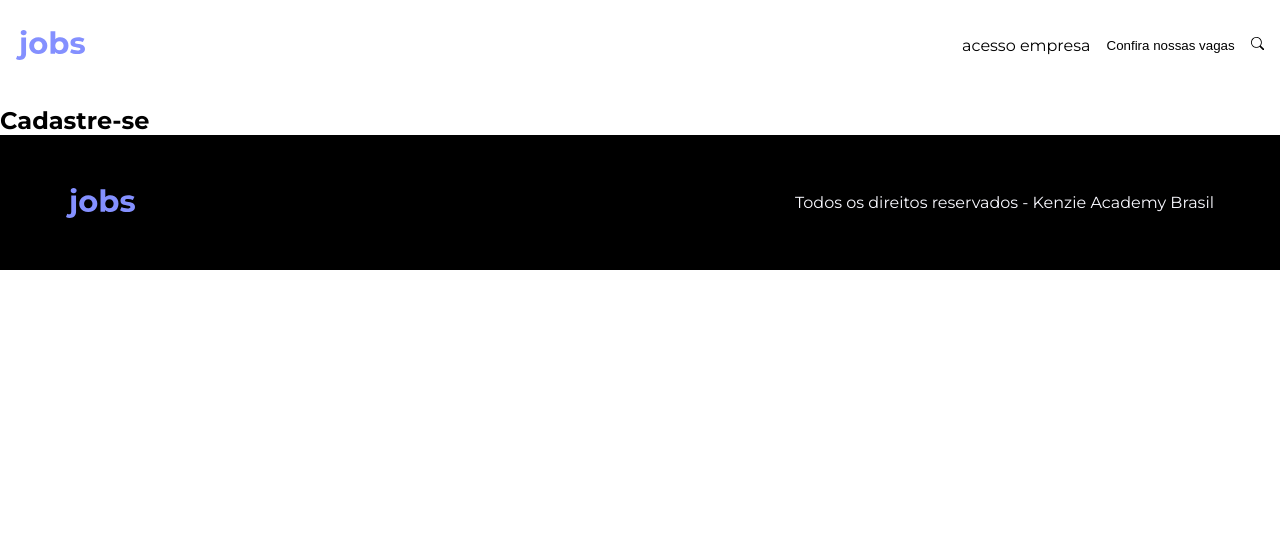
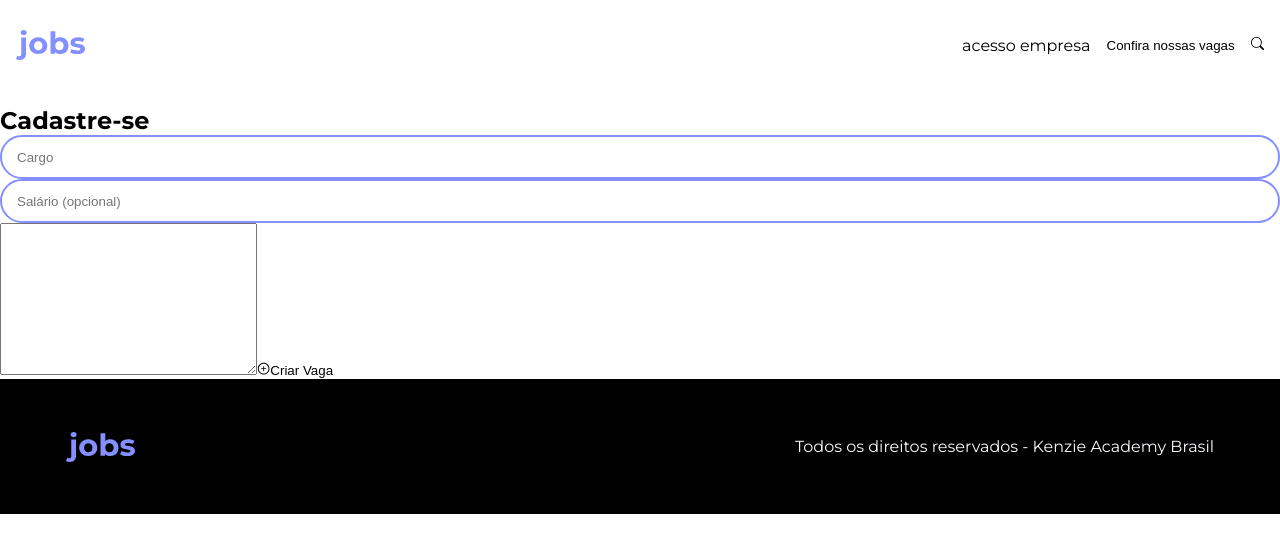
Before and after one commit to gusmfs/kenzie_jobs, a React (Vite) app: page /register in a window 1280 px wide. Shown: the top 552 px of the page. Built offline with nearby package versions, Linux system fonts and the light colour scheme.

Commit message:
refactor: structure RegisterPage

```diff
--- a/src/pages/RegisterPage/index.jsx
+++ b/src/pages/RegisterPage/index.jsx
@@ -1,11 +1,25 @@
+import { Form } from "../../components/Form";
+import { Input } from "../../components/Inputs";
 import { DefaultTemplate } from "../DefaultTemplate";
+import { AiOutlinePlusCircle } from "react-icons/ai";
 
 export const RegisterPage = () => {
   return (
     <>
       <DefaultTemplate>
         <main>
-          <h2>Cadastre-se</h2>
+          <div>
+            <h2>Cadastre-se</h2>
+            <Form>
+              <Input type="text" placeholder="Cargo" />
+              <Input type="text" placeholder="Salário (opcional)" />
+              <textarea name="" id="" cols="30" rows="10"></textarea>
+              <button>
+                <AiOutlinePlusCircle />
+                <span>Criar Vaga</span>
+              </button>
+            </Form>
+          </div>
         </main>
       </DefaultTemplate>
     </>
```
